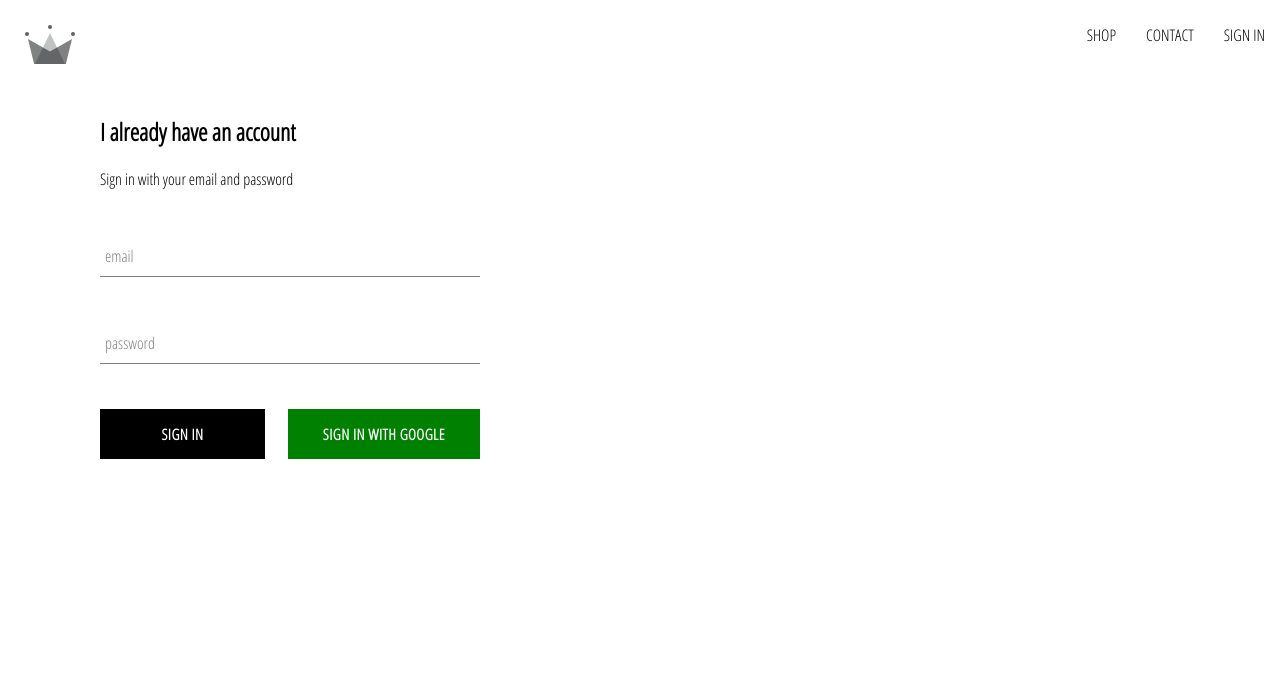
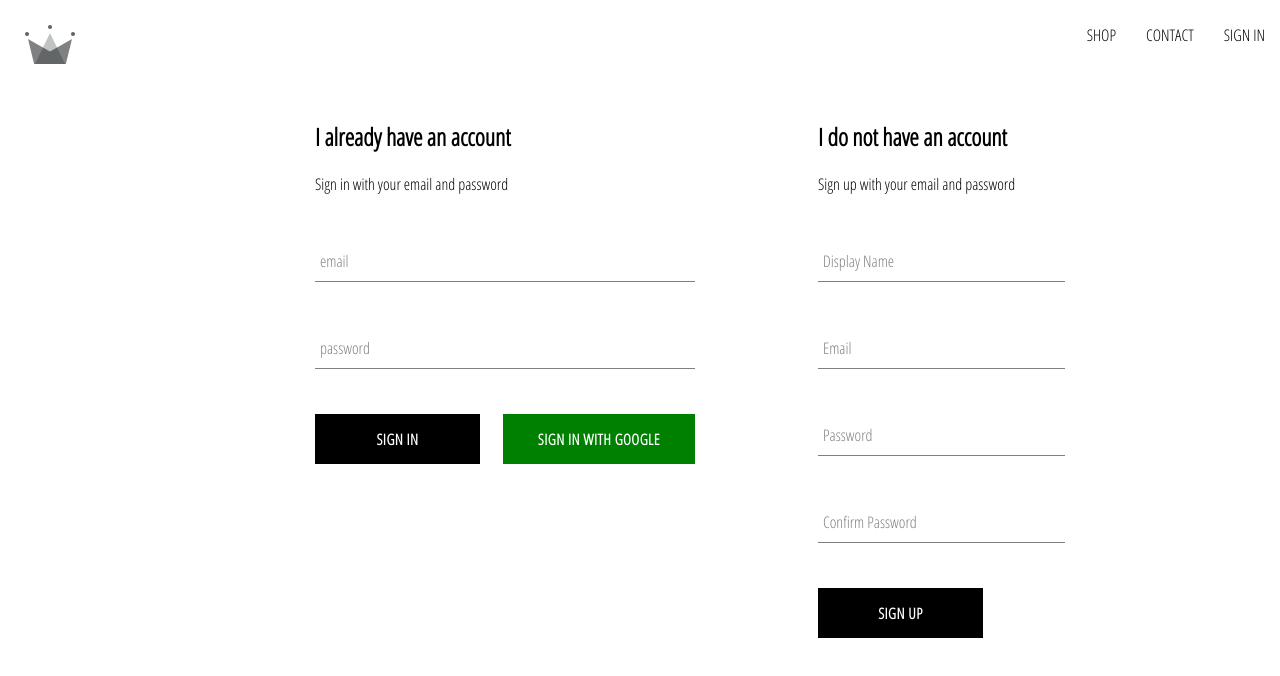
Before and after one commit to Hasnat-Hasib/E-Commerce-Project, a React (Create React App) app: page /signin in a window 1280 px wide. Shown: the top 676 px of the page. Built offline with nearby package versions, Linux system fonts and the light colour scheme; no server answers.

Commit message:
Firebase user Authentication with User emai and Password. And Creating and styling Sign up component

```diff
--- a/src/App.js
+++ b/src/App.js
@@ -10,7 +10,7 @@ import SignInAndSignUpPage from './pages//sign-in-and-sign-up/sign-in-and-sign-u
 import HomePage from './pages/homepage/homepage.component';
 import ShopPage from './pages/shop/shop.component';
 
-import {aut} from './firebase/firebase.utils';
+import {aut, createUserProfileDocument} from './firebase/firebase.utils';
 
 
 class App extends React.Component {
@@ -25,8 +25,21 @@ class App extends React.Component {
     unsubscribeFromAuth = null;
 
     componentDidMount (){
-      this.unsubscribeFromAuth = aut.onAuthStateChanged(user => {
-        this.setState({currentUser:user});
+      this.unsubscribeFromAuth = aut.onAuthStateChanged(async userAuth => {
+      if (userAuth) {
+        const userRef = await createUserProfileDocument(userAuth);
+
+        userRef.onSnapshot(snapShot => {
+          this.setState({
+            currentUser: {
+              id: snapShot.id,
+              ...snapShot.data()
+            }
+          });
+          console.log(this.state);
+        });
+      }
+      this.setState({currentUser:userAuth});
       });
     }
 
--- a/src/components/form-input/form-input.component.jsx
+++ b/src/components/form-input/form-input.component.jsx
@@ -7,7 +7,7 @@ const FormInput = ({ handleChange, label, ...otherProps }) => (
     <input className='form-input' onChange={handleChange} {...otherProps} />
     {label ? (
       <label
-        className={`${
+        className={`$ {
           otherProps.value.length ? 'shrink' : ''
         } form-input-label`}
       >
--- /dev/null
+++ b/src/components/sign-up/sign-up.component.jsx
@@ -0,0 +1,96 @@
+import React from 'react';
+import FormInput from '../form-input/form-input.component';
+import CustomButton from '../custom-button/custom-button.component';
+import{aut, createUserProfileDocument} from '../../firebase/firebase.utils';
+import './sign-up.styles.scss';
+
+class SignUp extends React.Component{
+    constructor (){
+        super();
+        this.state = {
+            desplayName: '',
+            email: '',
+            password: '',
+            confirmPassword: ''
+        };
+    }
+
+    handleSubmit = async event => {
+        event.preventDefault();
+        const {displayName, email, password, confirmPassword} = this.state;
+        if (password !== confirmPassword){
+            alert("passwords dont match");
+            return;
+        }
+
+        try {
+            const {user} = await aut.createUserWithEmailAndPassword(
+                email,
+                password
+            );
+            await createUserProfileDocument(user, {displayName});
+            this.setState({
+                displayName: '',
+                email: '',
+                password: '',
+                confirmPassword: ''
+            });
+        }catch (error) {
+            console.error(error);
+        }
+    };
+
+    handleChange = event => {
+        const {name, value} = event.target;
+        this.setState({[name]: value});
+    };
+
+    render(){
+        const {displayName, email, password, confirmPassword} = this.state;
+        return (
+            <div className= 'sign-up'>
+                <h2 className='title'>I do not have an account</h2>
+                <span>Sign up with your email and password</span>
+                <form className='sign-up-form' onSubmit={this.handleSubmit}>
+                    <FormInput
+                        type='text'
+                        name='displayName'
+                        value={displayName}
+                        onChange={this.handleChange}
+                        label='Display Name'
+                        required
+                    />
+
+                    <FormInput
+                        type='email'
+                        name='email'
+                        value={email}
+                        onChange={this.handleChange}
+                        label='Email'
+                        required
+                    />
+                    <FormInput
+                        type='password'
+                        name='password'
+                        value={password}
+                        onChange={this.handleChange}
+                        label='Password'
+                        required
+                    />
+                    <FormInput
+                        type='password'
+                        name='confirmPassword'
+                        value={confirmPassword}
+                        onChange={this.handleChange}
+                        label='Confirm Password'
+                        required
+                    />
+
+                    <CustomButton type = 'submit'>SIGN UP</CustomButton>
+                </form>
+            </div>
+        );
+    }
+}
+
+export default SignUp;
--- a/src/firebase/firebase.utils.js
+++ b/src/firebase/firebase.utils.js
@@ -15,9 +15,35 @@ const config = {
 
 
   firebase.initializeApp(config);
+
+  export const createUserProfileDocument = async (userAuth, additionalData) => {
+    if (!userAuth) return;
+    const userRef = firestore.doc(`users/${userAuth.uid}`);
+    const snapShot = await userRef.get();
+
+    if(!snapShot.exists){
+      const {displayName, email} = userAuth;
+      const createdAt = new Date();
+      try{
+        await userRef.set({
+          displayName,
+          email,
+          createdAt,
+          ...additionalData
+
+        });
+      }catch (error){
+        console.log('error creating user', error.message);
+      }
+    }
+    return userRef;
+  };
+
   export const aut = firebase.auth();
   export const firestore = firebase.firestore();
+
   const provider = new firebase.auth.GoogleAuthProvider();
-  provider.setCustomParameters({prompt:'select_account'});
+  provider.setCustomParameters({prompt: 'select_account' });
   export const signInWithGoogle=()=> aut.signInWithPopup(provider);
+
   export default firebase;
--- a/src/pages/sign-in-and-sign-up/sign-in-and-sign-up.component.jsx
+++ b/src/pages/sign-in-and-sign-up/sign-in-and-sign-up.component.jsx
@@ -2,10 +2,12 @@ import React from 'react';
 import SignIn from '../../components/sign-in/sign-in.component';
 
 import './sign-in-and-sign-up.styles.scss';
+import SignUp from '../../components/sign-up/sign-up.component';
 
 const SignInAndSignUpPage = () => (
     <div className='sign-in-and-sign-up'>
         <SignIn/>
+        <SignUp/>
 
     </div>
 );
--- a/src/pages/sign-in-and-sign-up/sign-in-and-sign-up.styles.scss
+++ b/src/pages/sign-in-and-sign-up/sign-in-and-sign-up.styles.scss
@@ -0,0 +1,6 @@
+.sign-in-and-sign-up {
+    width: 850px;
+    display: flex;
+    justify-content: space-between;
+    margin: 30px auto;
+  }
```
Also changed, not shown: src/components/sign-up/sign-up.styles.scss (added).
